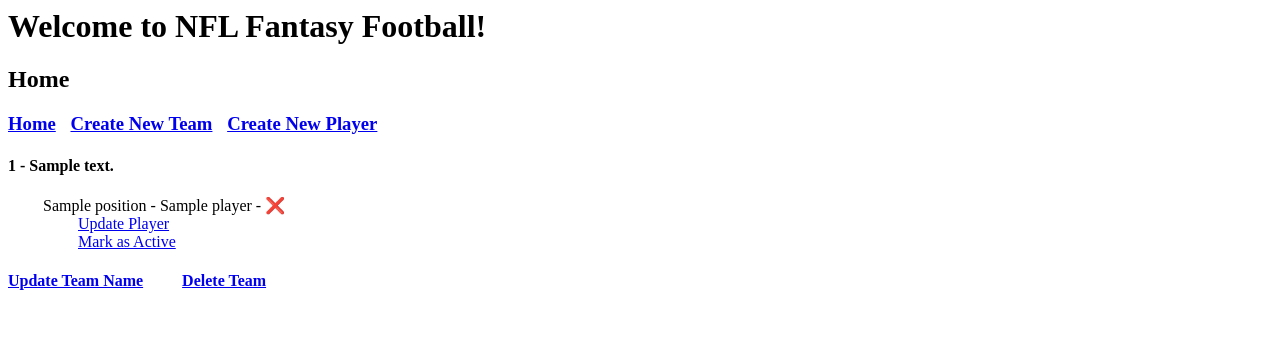
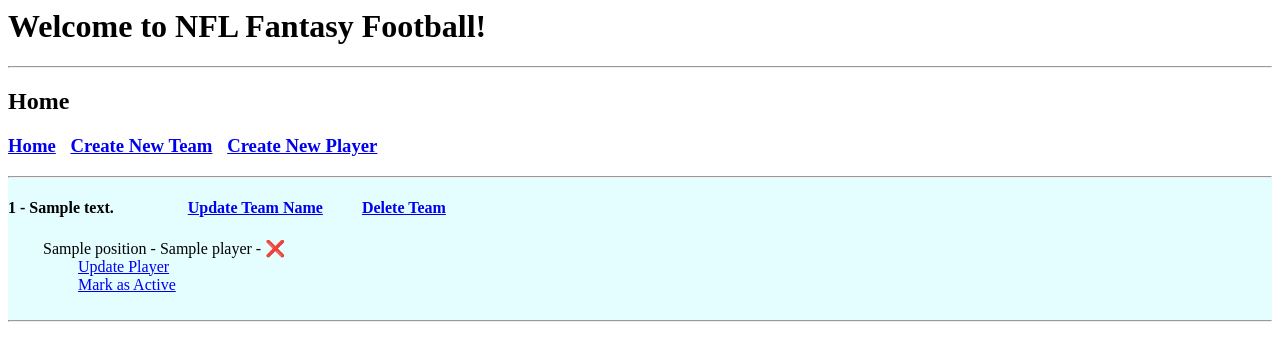
Before and after one commit to gavthetallone/devops-fundamental-project, a Python web app: template application/templates/home.html in a window 1280 px wide. Shown: the top 361 px of the page. Run offline with Jinja, Linux system fonts and the light colour scheme; the template is opened without the code that fills it: most values are stand-ins (such as "Sample title", 1, 10 or a date in 2020).

Commit message:
GW: Updated layout/design of html pages

```diff
--- a/application/templates/home.html
+++ b/application/templates/home.html
@@ -13,13 +13,25 @@
                 display: inline;
                 margin-left: 35px;
             }
+
+            .tab1 {
+                display: inline;
+                margin-left: 70px;
+            }
         </style>
 
-        <div class = "team">
-            <p class="tab" >
-            <span class="tab"></span>
+        <div class = "team", style="background-color:#e4fdff">
+            <hr>
+            <h4>{{ team.id }} - {{ team.description }}
 
-            <h4>{{ team.id }} - {{ team.description }}</h4>
+                <span class="tab1"></span>
+
+                <a href="{{ url_for('update', id=team.id) }}">Update Team Name</a>
+
+                <span class="tab"></span>
+
+                <a href="{{ url_for('delete', id=team.id) }}">Delete Team</a>
+            </h4>
 
             {% for player in players %}
             {% if player.team_id == team.id %}
@@ -27,30 +39,24 @@
 
                 {{ player.position }} - {{ player.name }} - {{ "✔️" if player.active else "❌" }}
                 <br>
-                <span class="tab"></span><span class="tab"></span>
+                <span class="tab1"></span>
 
                 <a href="{{ url_for('update_player', id=player.id) }}">Update Player</a>
                 <br>
                 {% if player.active %}
-                <span class="tab"></span><span class="tab"></span>
+                <span class="tab1"></span>
 
                 <a href="{{ url_for('incomplete', id=player.id) }}">Mark as Inactive</a>
                 {% else %}
-                <span class="tab"></span><span class="tab"></span>
+                <span class="tab1"></span>
 
                 <a href="{{ url_for('complete', id=player.id) }}">Mark as Active</a>
                 {% endif %}
                 <br>
+                <br>
             {% endif %}
             {% endfor %}
-            <h4>
-            <a href="{{ url_for('update', id=team.id) }}">Update Team Name</a>
-
-            <span class="tab"></span>
-
-            <a href="{{ url_for('delete', id=team.id) }}">Delete Team</a>
-            </h4>
-            <br>
+            <hr>
         </div>
     {% endfor %}
 
--- a/application/templates/layout.html
+++ b/application/templates/layout.html
@@ -1,6 +1,7 @@
 
 <body>
     <h1>Welcome to NFL Fantasy Football!</h1>
+    <hr>
 
     <h2>
     {% block title %}
@@ -25,7 +26,6 @@
         <a href="{{ url_for('create_label') }}">Create New Player</a>
         </h3>
     </div>
-
     {% block body %}
     {% endblock body %}
 </body>
```
